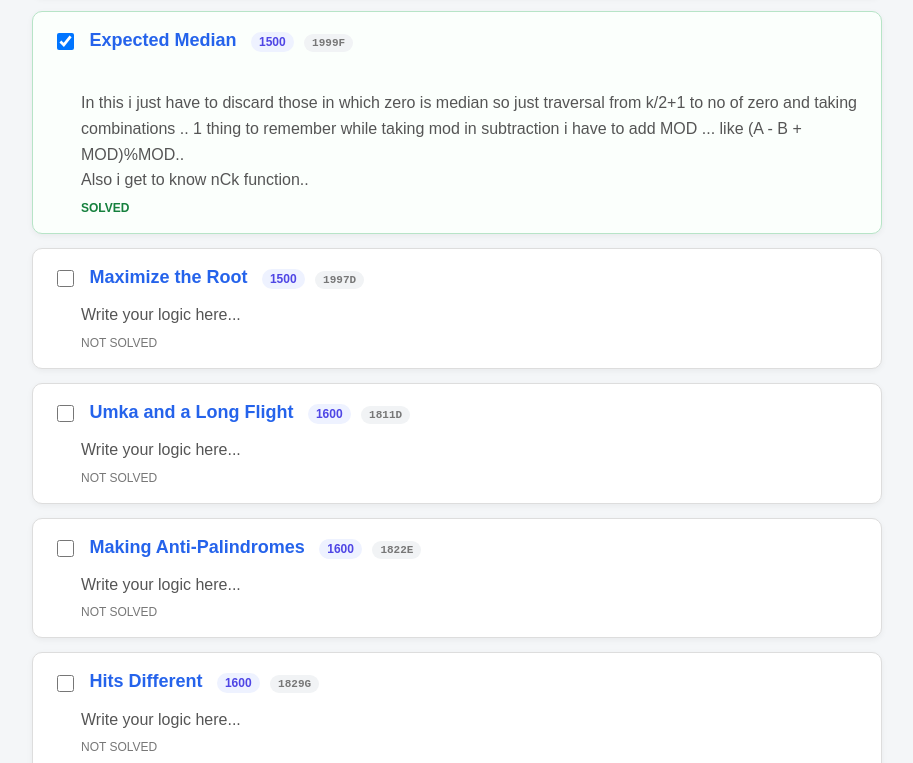
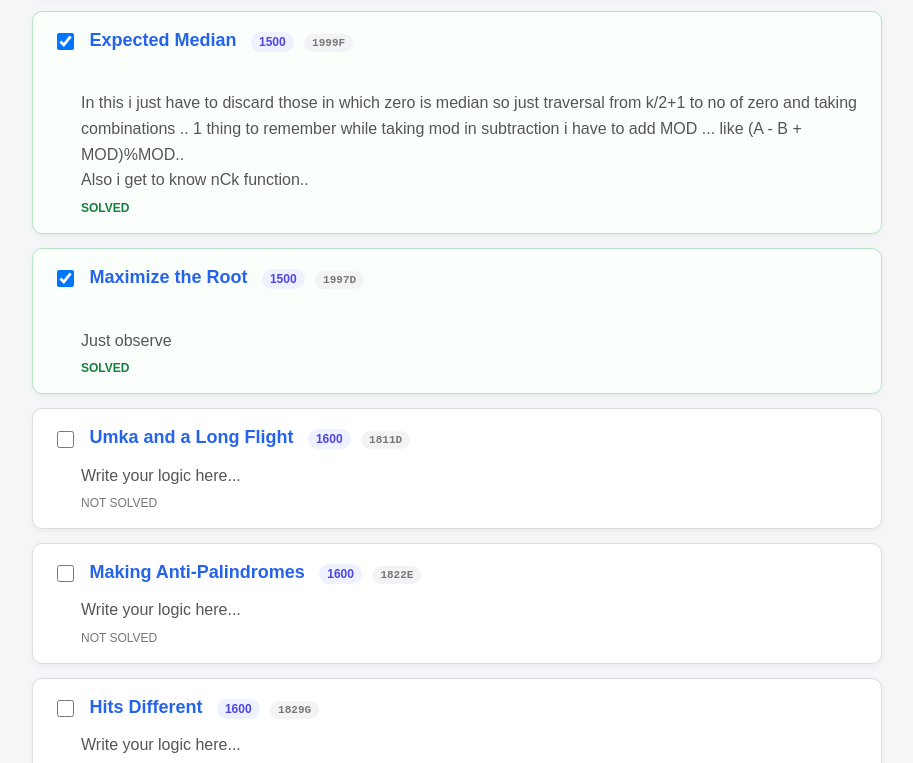
Before and after one commit to RiiteshRai/codeforces-tracker, a plain HTML site: page weeks/week1.html in a window 1280 px wide. Shown: the part 772-1535 px from the top of the page, without its empty margins (183-1096 px from the left). Drawn offline with Linux system fonts and the light colour scheme.

Commit message:
Update tracker

```diff
--- a/weeks/week1.html
+++ b/weeks/week1.html
@@ -56,11 +56,13 @@
 <span class="status">SOLVED</span>
 </div>
 
-<div class="question" data-status="not-solved">
-<input type="checkbox">
+<div class="question" data-status="solved">
+<input type="checkbox" checked>
 <a href="https://codeforces.com/problemset/problem/1997/D" target="_blank">Maximize the Root</a> <span class="rating">1500</span> <span class="tag">1997D</span>
-<p>Write your logic here...</p>
-<span class="status">NOT SOLVED</span>
+<p>
+            Just observe
+        </p>
+<span class="status">SOLVED</span>
 </div>
 
 <div class="question" data-status="not-solved">
```
